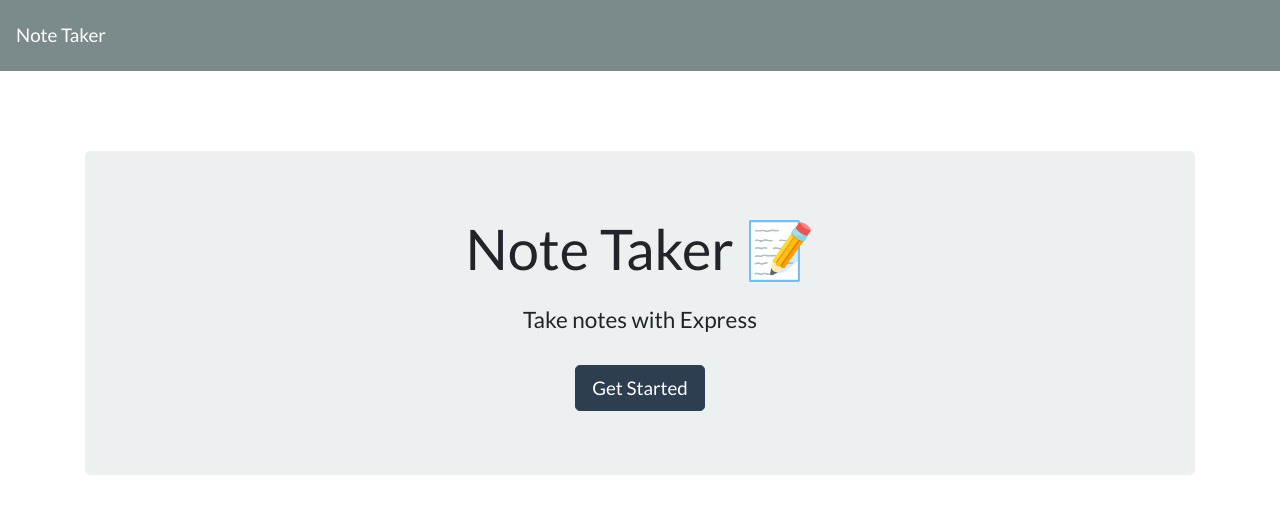
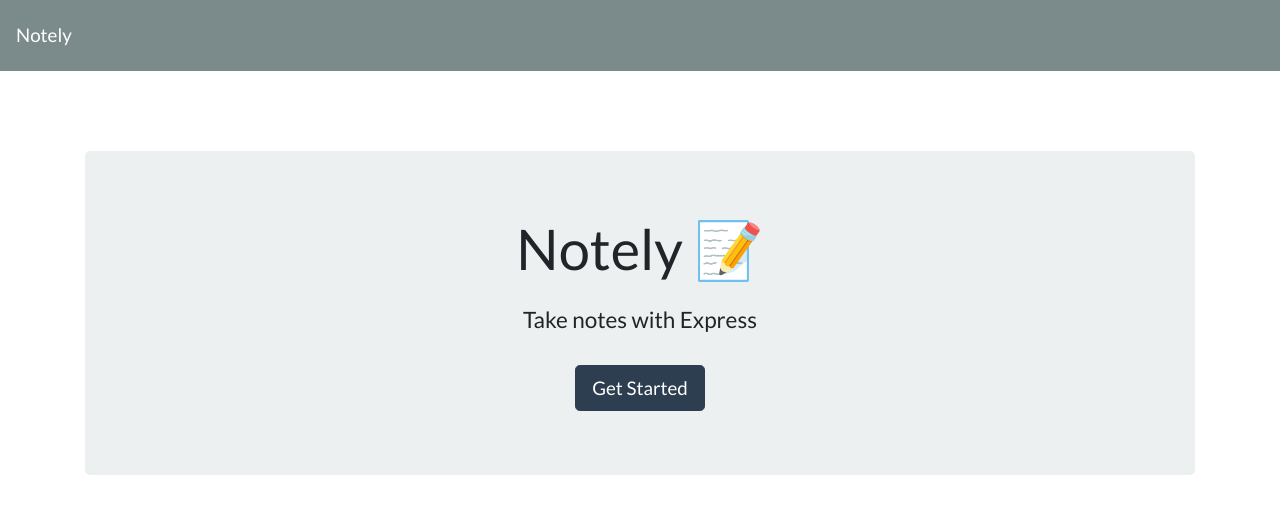
Before and after one commit to gravyhtx/Notely, a website: page public/index.html in a window 1280 px wide. Drawn offline with nearby package versions, Linux system fonts and the light colour scheme; no server answers.

Commit message:
Second Heroku push

```diff
--- a/public/index.html
+++ b/public/index.html
@@ -5,18 +5,18 @@
   <meta charset="UTF-8">
   <meta name="viewport" content="width=device-width, initial-scale=1.0">
   <meta http-equiv="X-UA-Compatible" content="ie=edge">
-  <title>Note Taker</title>
+  <title>Notely</title>
   <link rel="stylesheet" href="https://cdnjs.cloudflare.com/ajax/libs/bootswatch/4.1.3/flatly/bootstrap.min.css" />
 </head>
 
 <body>
   <nav class="navbar navbar-dark bg-dark">
-    <a class="navbar-brand" href="/">Note Taker
+    <a class="navbar-brand" href="/">Notely
     </a>
   </nav>
   <div class="container">
     <div style="margin-top: 80px;" class="jumbotron text-center">
-      <h1 class="display-4">Note Taker <span role="img" aria-label="Memo">📝</span></h1>
+      <h1 class="display-4">Notely <span role="img" aria-label="Memo">📝</span></h1>
       <h4 class="mt-4">Take notes with Express</h4>
       <a class="btn btn-primary btn-lg mt-4" href="notes.html" role="button">Get Started</a>
     </div>
```
Also changed, not shown: public/notes.html (+2 -3 lines).
